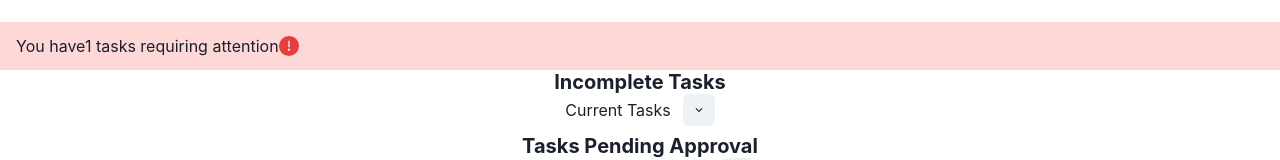
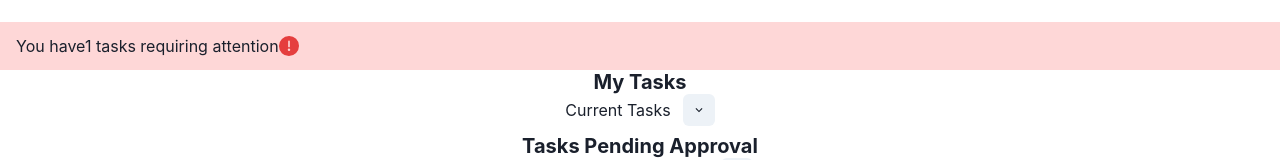
Before and after one commit to QuentinHS/full-stack-app-coder-academy, a React (Vite) app in the folder client/: page /tradieTask in a window 1280 px wide. Shown: the part 238-398 px from the top of the page. Built offline with nearby package versions, Linux system fonts and the light colour scheme.

Commit message:
Pulled changes from group repository

```diff
--- a/client/src/components/TradieTask.jsx
+++ b/client/src/components/TradieTask.jsx
@@ -9,7 +9,7 @@ import TasksApprovalList from "./TasksApprovalList";
 const projectAddress = [{address: "123 Fake street"}]
 const stageNum = [{stage: [1, 2, 3, 4, 5, 6]}]
 const stageInfo = [{incompleteTask: []}, {completeTask: []}]
-const currentUserRole = "PM"
+const currentUserRole = "tradie"
 const allTasks = ["foo"]
 
 const TradieTask = () => {
@@ -21,7 +21,7 @@ const TradieTask = () => {
             <Center mb="2rem">
                 <Heading size='lg'>Stage: {stageNum[0].stage[0]}</Heading>
             </Center>
-            {currentUserRole === 'PM' &&
+            {currentUserRole === 'tradie' &&
                 <>
 
 
@@ -34,12 +34,12 @@ const TradieTask = () => {
             <Center>
                 <Alert status='error'>
                     <AlertDescription>You have
-                        {currentUserRole === 'PM' ? 1 : null} tasks requiring attention </AlertDescription>
+                        {currentUserRole === 'tradie' ? 1 : null} tasks requiring attention </AlertDescription>
                     <AlertIcon />
                 </Alert>
             </Center>
             <Center>
-                <Heading size='md'>Incomplete Tasks</Heading>
+                <Heading size='md'>My Tasks</Heading>
             </Center>
            <Center>
                <CurrentTasksList tasksList={allTasks} />
```
